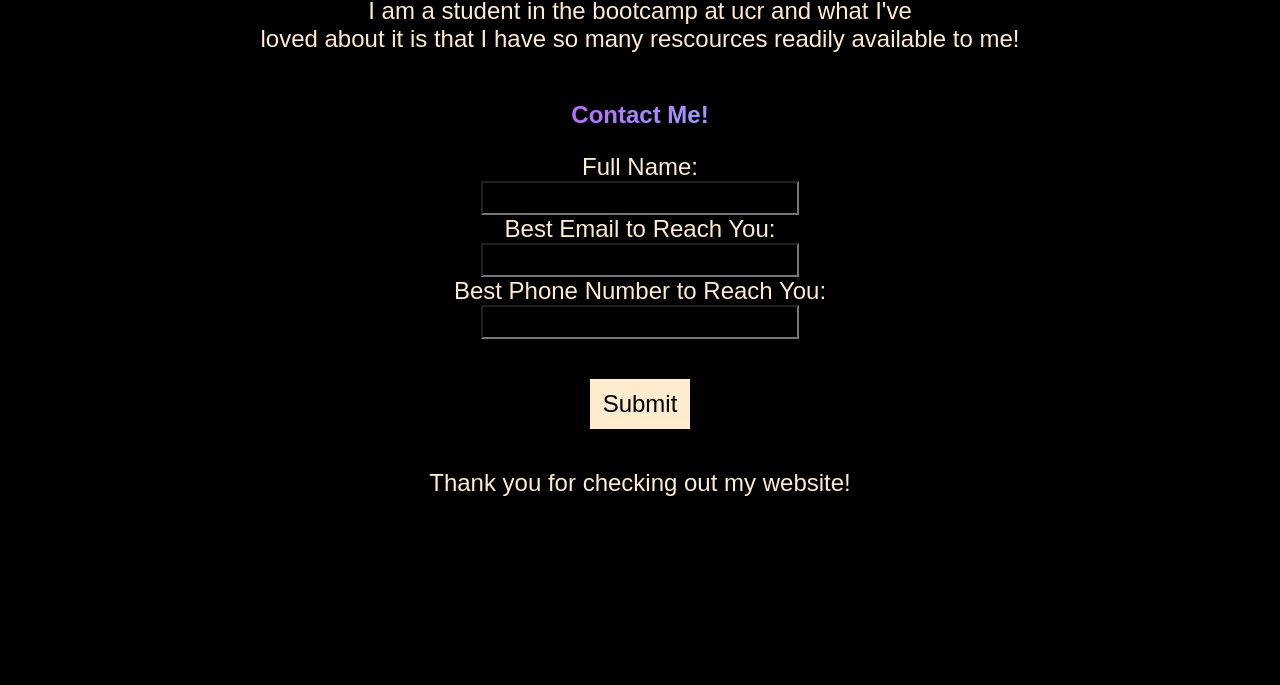
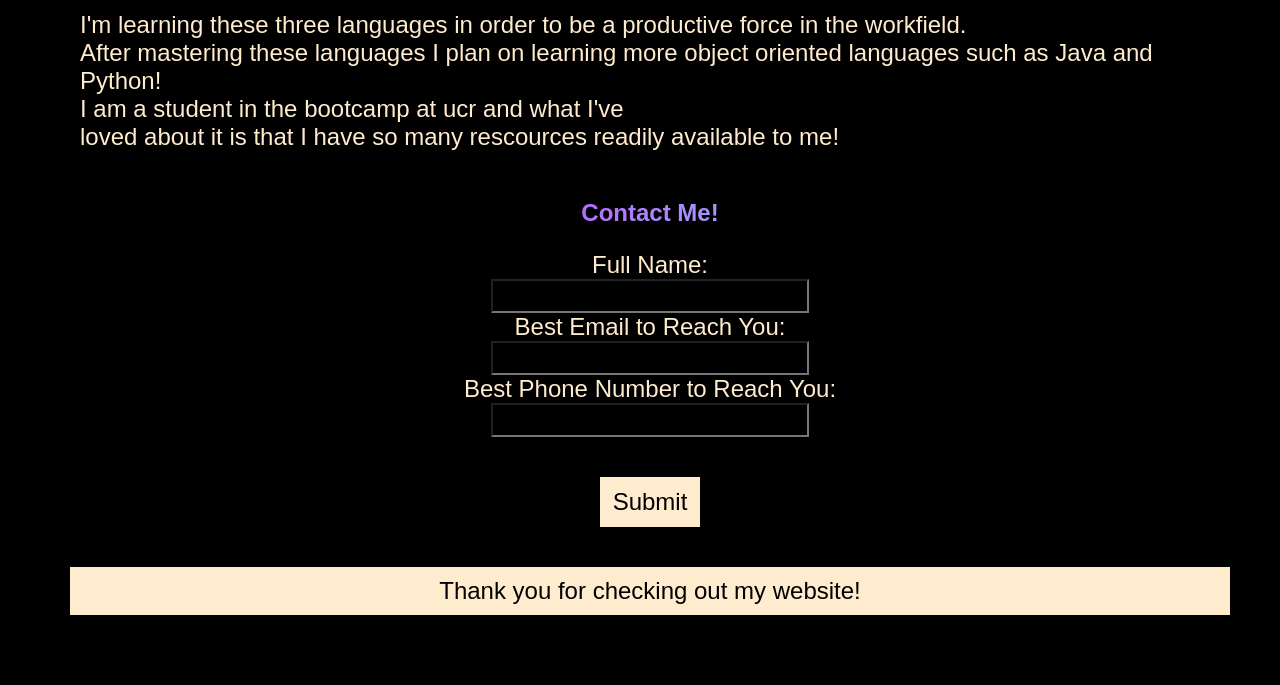
Before and after one commit to dlrethan/Mini-Project-1, a plain HTML site: page index.html in a window 1280 px wide. Shown: the part 1451-2136 px from the top of the page. Before the commit the page ends 1948 px from the top, so only its background shows below. Drawn offline with Linux system fonts and the light colour scheme.

Commit message:
added flexbox to the project

```diff
--- a/assets/styles.css
+++ b/assets/styles.css
@@ -3,44 +3,50 @@
   background-color: black;
   color: blanchedalmond;
   font-size: 24px;
-  display: grid;
-  place-items: center;
+  display: flex;
+  justify-content: center;
+  align-items: center;
+  flex-direction: column;
 }
 title {
   display: none;
 }
 body {
-  z-index: 1;
-  margin: 0;
-
-  text-align: center;
-  place-content: center;
+  z-index: 2;
+  margin: 60px;
+  padding: 10px;
+  display: flex;
+  justify-content: center;
+  align-items: center;
+  flex-flow: column wrap;
 }
 ul {
-  z-index: 0;
+  z-index: 1;
+  display: flex;
+  flex-flow: row wrap;
+  justify-content: space-evenly;
+  align-items: center;
   list-style: none;
   position: fixed;
+  width: 100%;
   top: 0;
-  left: 1500px;
   background-color: blanchedalmond;
+  padding: 10px;
+  margin: 0px;
 }
 li,
 a {
-  display: inline;
   background-color: blanchedalmond;
   color: black;
 }
 .picture {
-  position: relative;
-  display: grid;
-  place-items: center;
   width: 300px;
   height: 400px;
   border: solid 5px blanchedalmond;
 }
 .clpics {
-  position: relative;
-  display: block;
+  display: flex;
+  flex-flow: column wrap;
   width: 200px;
   height: 200px;
   border: solid 5px blanchedalmond;
@@ -73,3 +79,16 @@ a {
     background-position: 0 50%;
   }
 }
+footer {
+  z-index: 1;
+  display: flex;
+  align-items: center;
+  justify-content: flex-start;
+  position: relative;
+  width: 100%;
+  bottom: 0;
+  background-color: blanchedalmond;
+  color: black;
+  padding: 10px;
+  margin: 0px;
+}
--- a/index.html
+++ b/index.html
@@ -9,7 +9,6 @@
   </head>
   <body>
     <header>
-      <h1 class="gradient">Ethan's Website</h1>
       <ul>
         <li>
           <a href="#About-Me">About Me !</a>
@@ -22,6 +21,7 @@
         </li>
       </ul>
     </header>
+    <h1 class="gradient">Ethan's Website</h1>
     <img
       src="https://i.imgur.com/W6mzoIN.jpg"
       alt="Ethan De La Rosa Lifting Weight"
```
